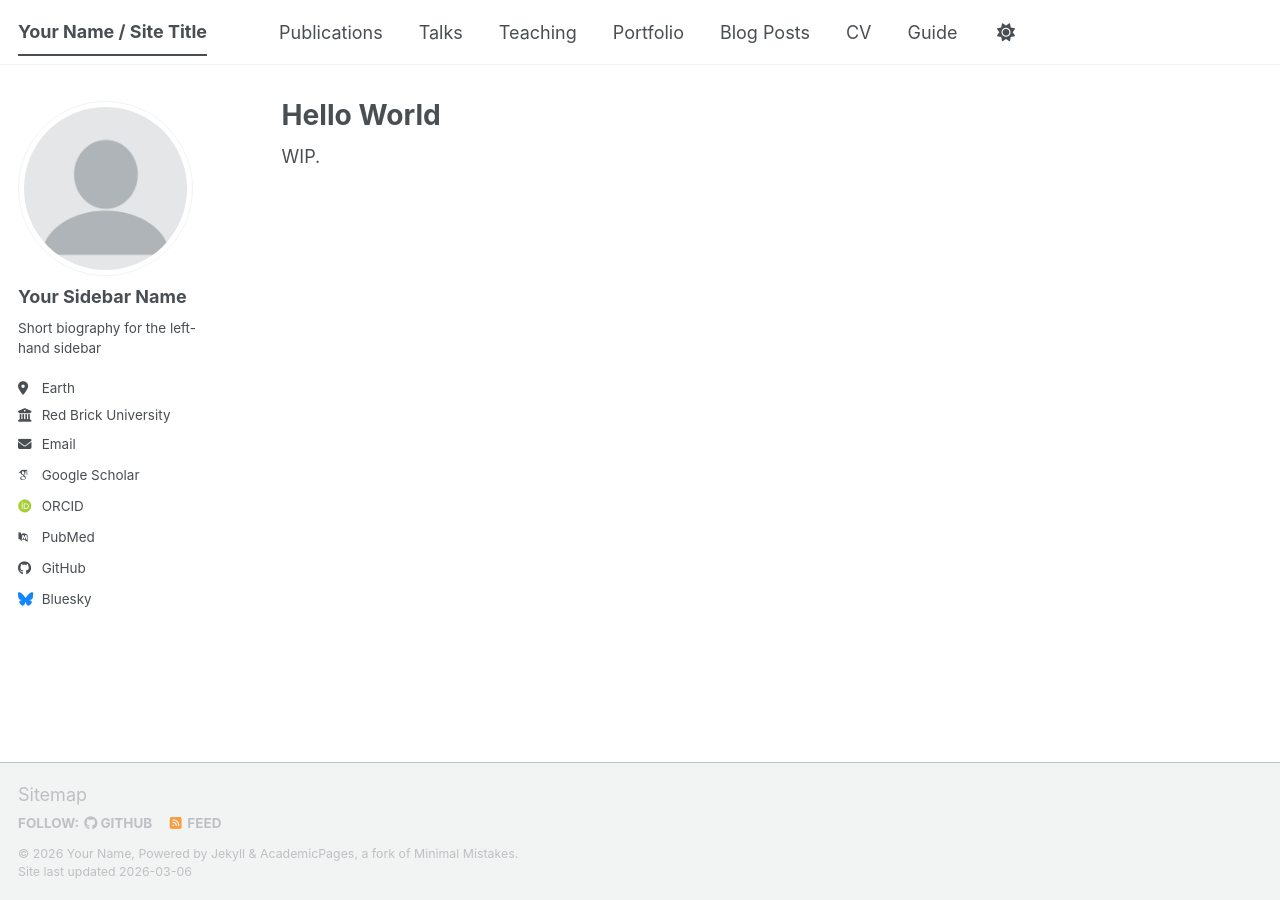
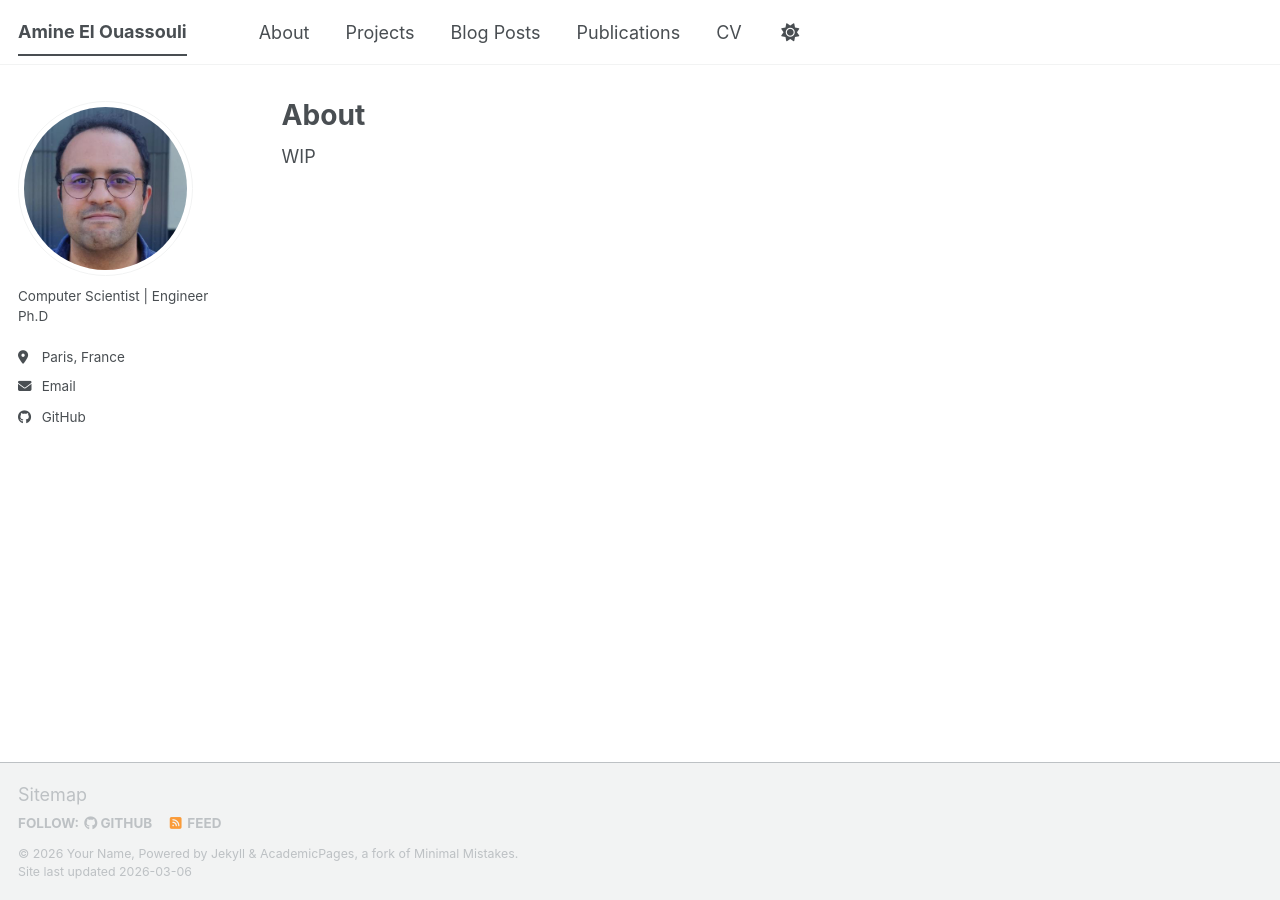
Before and after one commit to AElOuassouli/AElOuassouli.github.io, a Jekyll site: the page built from _pages/about.md, in a window 1280 px wide. Built offline with Jekyll 4.4.1, drawn with Linux system fonts in a browser that asks for light colours; some web fonts are replaced; a script bundle is joined from its source files by our own code; library files that are not in the unit come from our copies.

Commit message:
partial clean up

```diff
--- a/_config.yml
+++ b/_config.yml
@@ -9,7 +9,7 @@
 # Basic Site Settings
 locale                   : "en-US"
 site_theme               : "default" # The available themes options are "default", "air", "sunrise", "mint", "dirt" and "contrast"
-title                    : "Your Name / Site Title"
+title                    : "Amine El Ouassouli" # Update this with your name or the name of your site
 title_separator          : "-"
 name                     : &name "Your Name"
 description              : &description "Your Name's academic portfolio"   # Update this with a general description of your site, this is the default if not overridden by a page
@@ -23,25 +23,25 @@ repository               : "academicpages/academicpages.github.io"
 #               Additional customization can be done by editing /_includes/author-profile.html
 author:
   # Biographic information
-  avatar           : "profile.png"
-  name             : "Your Sidebar Name"
+  avatar           : "profile.jpg"
+  name             : ""
   pronouns         : # example: "she/her"
-  bio              : "Short biography for the left-hand sidebar"
-  location         : "Earth"
-  employer         : "Red Brick University"
+  bio              : "Computer Scientist | Engineer  Ph.D"
+  location         : "Paris, France"
+  employer         : # "Red Brick University"
   uri              : # URL
-  email            : "none@example.org"
+  email            : "a.elouassouli [at] example.org"
 
   # Academic websites
   academia         : # URL
   arxiv            : # URL - Update with the correct link to your profile
-  googlescholar    : "https://scholar.google.com/citations?user=PS_CX0AAAAAJ"
+  googlescholar    : # "https://scholar.google.com/citations?user=PS_CX0AAAAAJ"
   inspire-hep      : # URL
   impactstory      : # URL
-  orcid            : "https://orcid.org/yourorcidurl"
+  orcid            : # "https://orcid.org/yourorcidurl"
   semantic         : # URL
   ssrn             : # URL
-  pubmed           : "https://www.ncbi.nlm.nih.gov/pubmed/?term=john+snow"
+  pubmed           : # "https://www.ncbi.nlm.nih.gov/pubmed/?term=john+snow"
   researchgate     : # URL
   scopus           : # URL
   zotero           : # URL
@@ -51,13 +51,13 @@ author:
   bitbucket        : # Username - Update with your username on the site
   codepen          : # Username
   dribbble         : # Username
-  github           : "academicpages"
+  github           : "aelouassouli"
   kaggle           : # Username
   stackoverflow    : # User number or user number and name (i.e., use "1" or "1/jeff-atwood")
 
   # Social media
   artstation       : # Username
-  bluesky          : "bsky.app" # Replace this with you Bluesky username
+  bluesky          : # "bsky.app" # Replace this with you Bluesky username
   facebook         : # Username
   flickr           : # Username
   foursquare       : # Username
@@ -138,7 +138,7 @@ yandex_site_verification :
 
 # Social Sharing
 twitter:
-  username               : &twitter
+  username               :
 facebook:
   username               :
   app_id                 :
--- a/_data/navigation.yml
+++ b/_data/navigation.yml
@@ -8,26 +8,33 @@
 #      Markdown formatted page while the second is generated using JSON.
 
 main:
-  - title: "Publications"
-    url: /publications/
+  - title: "About"
+    url: /about/
 
-  - title: "Talks"
-    url: /talks/
-
-  - title: "Teaching"
-    url: /teaching/
-
-  - title: "Portfolio"
-    url: /portfolio/
+  - title: "Projects"
+    url: /projects/
 
   - title: "Blog Posts"
     url: /year-archive/
 
+  - title: "Publications"
+    url: /publications/
+
   - title: "CV"
     url: /cv/
+
+  #- title: "Talks"
+  #  url: /talks/
+
+  #- title: "Teaching"
+  #  url: /teaching/
+
+
+
+
 
   # - title: "CV"
   #   url: /cv-json/
 
-  - title: "Guide"
-    url: /markdown/
+  #- title: "Guide"
+  #  url: /markdown/
--- a/_pages/about.md
+++ b/_pages/about.md
@@ -1,10 +1,10 @@
 ---
 permalink: /
-title: "Hello World"
+title: "About"
 author_profile: true
 redirect_from:
   - /about/
   - /about.html
 ---
 
-WIP.
+WIP
```
Also changed, not shown: images/profile.jpg (added).
